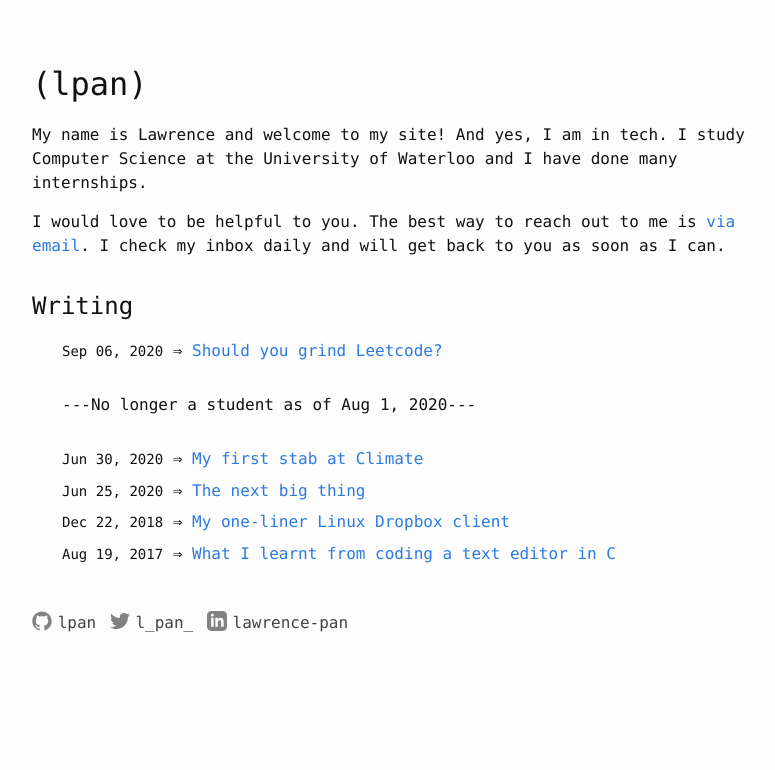
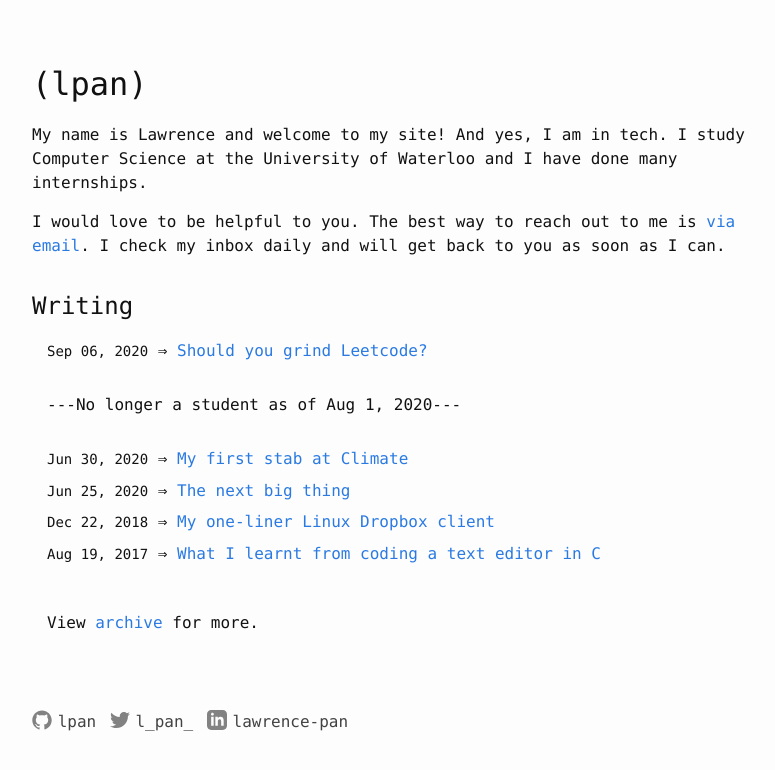
Before and after one commit to lpan/lpan.github.io, a Jekyll site: the page built from index.html, in a window 1280 px wide. Shown: the top 770 px of the page, without its empty margins (238-1013 px from the left). Built offline with Jekyll 4.4.1, drawn with Linux system fonts in a browser that asks for light colours.

Commit message:
include archive link + fix style

```diff
--- a/_sass/_layout.scss
+++ b/_sass/_layout.scss
@@ -71,23 +71,23 @@
   padding: $spacing-unit 0;
 }
 
-.home {
+.home > .writing {
   h2 {
     margin-top: $spacing-unit;
   }
 
   h4.divider {
-    margin: $spacing-unit;
+    margin: $spacing-unit $spacing-unit / 2;
+  }
+
+  p {
+    margin: $spacing-unit * 1.5 $spacing-unit / 2;
   }
 }
 
 .post-list {
-  margin-left: $spacing-unit;
+  margin-left: $spacing-unit / 2;
   list-style: none;
-
-  @include media-query($on-palm) {
-    margin-left: $spacing-unit / 2;
-  }
 
   > li {
     margin-bottom: $spacing-unit / 4;
--- a/index.html
+++ b/index.html
@@ -15,6 +15,7 @@ layout: default
     daily and will get back to you as soon as I can.
   </p>
 
+  <div class="writing">
     <h2>Writing</h2>
     <ul class="post-list">
       {% for post in site.posts %}
@@ -60,4 +61,9 @@ layout: default
 
       {% endfor %}
     </ul>
+
+    <p>
+      View <a href="/archive">archive</a> for more.
+    </p>
   </div>
+</div>
```
Lines whose indentation alone changed are shown as unchanged.
